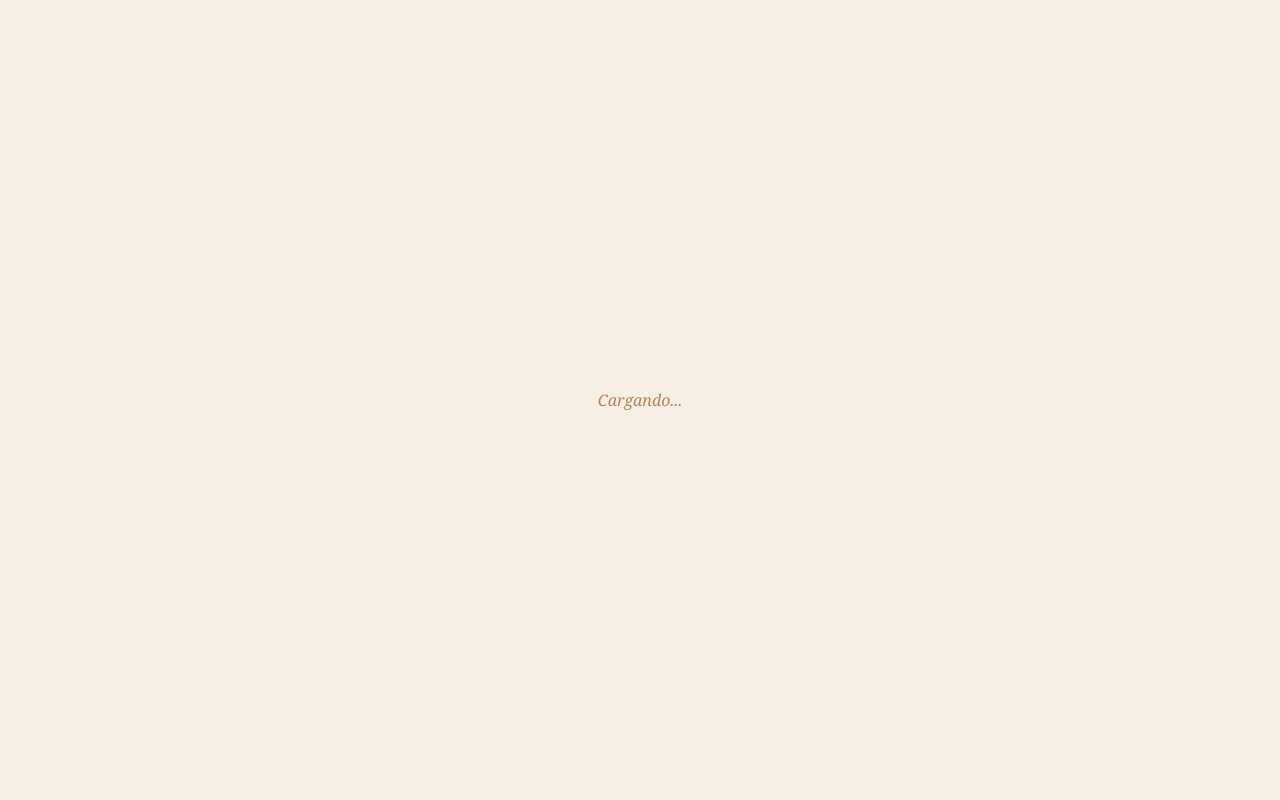
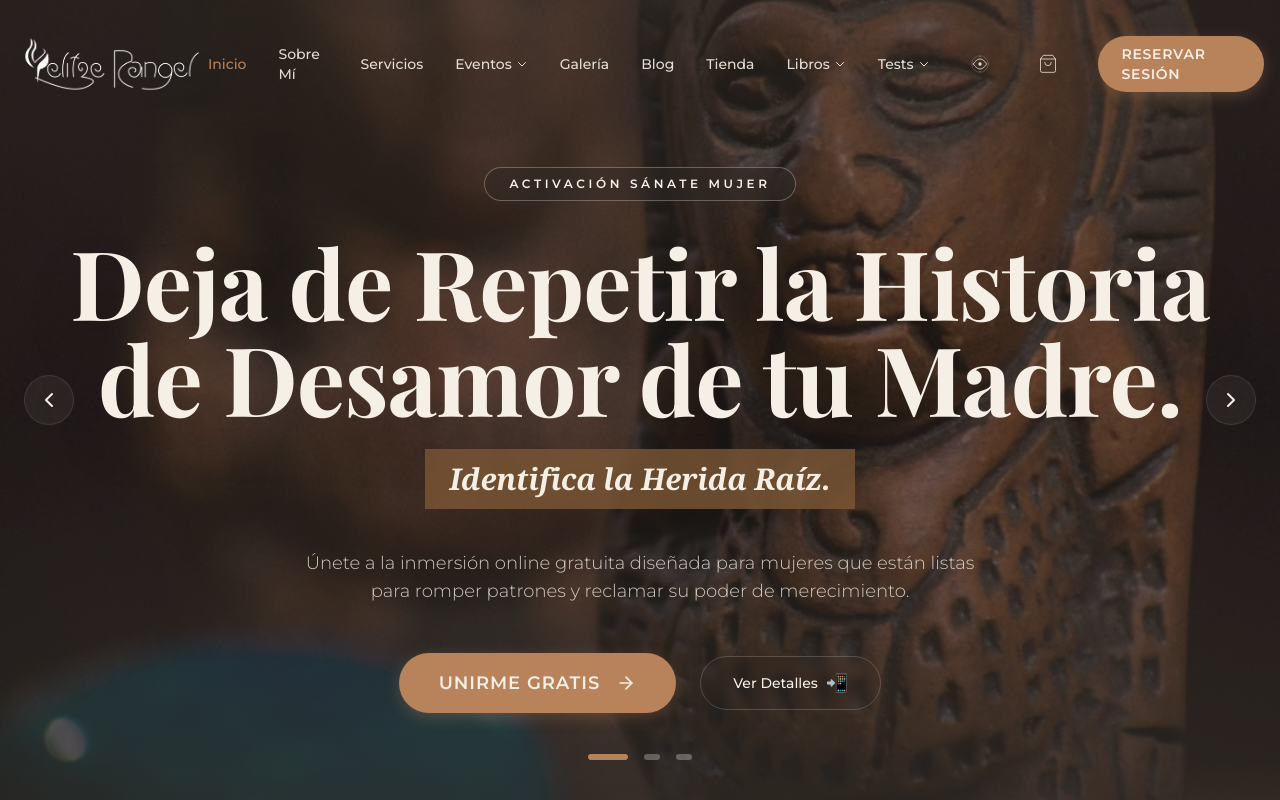
Before and after one commit to yelitzerangeloficialweb-max/yelitze-rangel-web, a Next.js app: page / in a window 1280 px wide. Before the commit this address had no page. Shown: the top 800 px of the page. Built offline with nearby package versions, Linux system fonts and the light colour scheme; a web font is replaced by a local one.

Commit message:
fix: remove redundant MaintenanceGuard causing loading hang

```diff
--- a/app/layout.tsx
+++ b/app/layout.tsx
@@ -1,6 +1,5 @@
 import type { Metadata } from 'next';
 import Script from 'next/script';
-import MaintenanceGuard from '@/components/layout/MaintenanceGuard';
 import './globals.css';
 
 export const metadata: Metadata = {
@@ -41,9 +40,7 @@ export default function RootLayout({
             alt="facebook pixel"
           />
         </noscript>
-        <MaintenanceGuard>
-          {children}
-        </MaintenanceGuard>
+        {children}
       </body>
     </html>
   );
```
